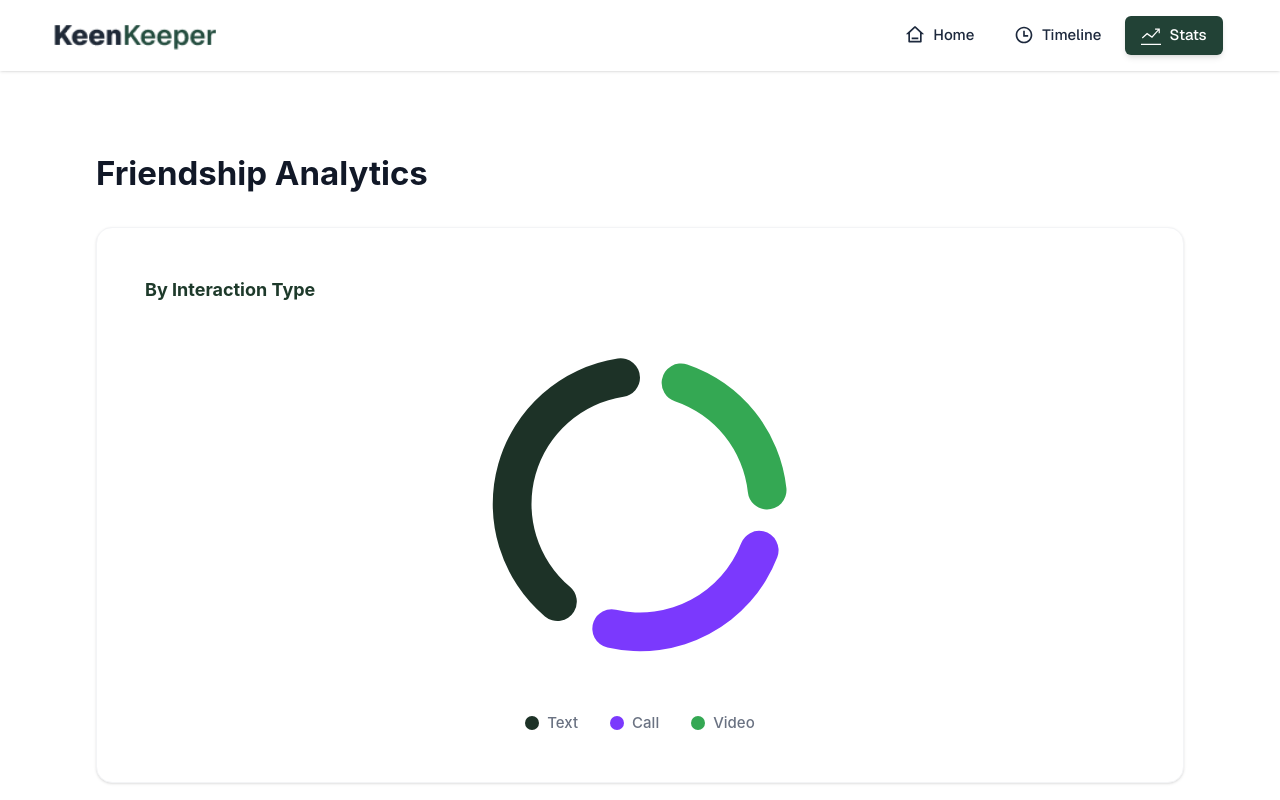
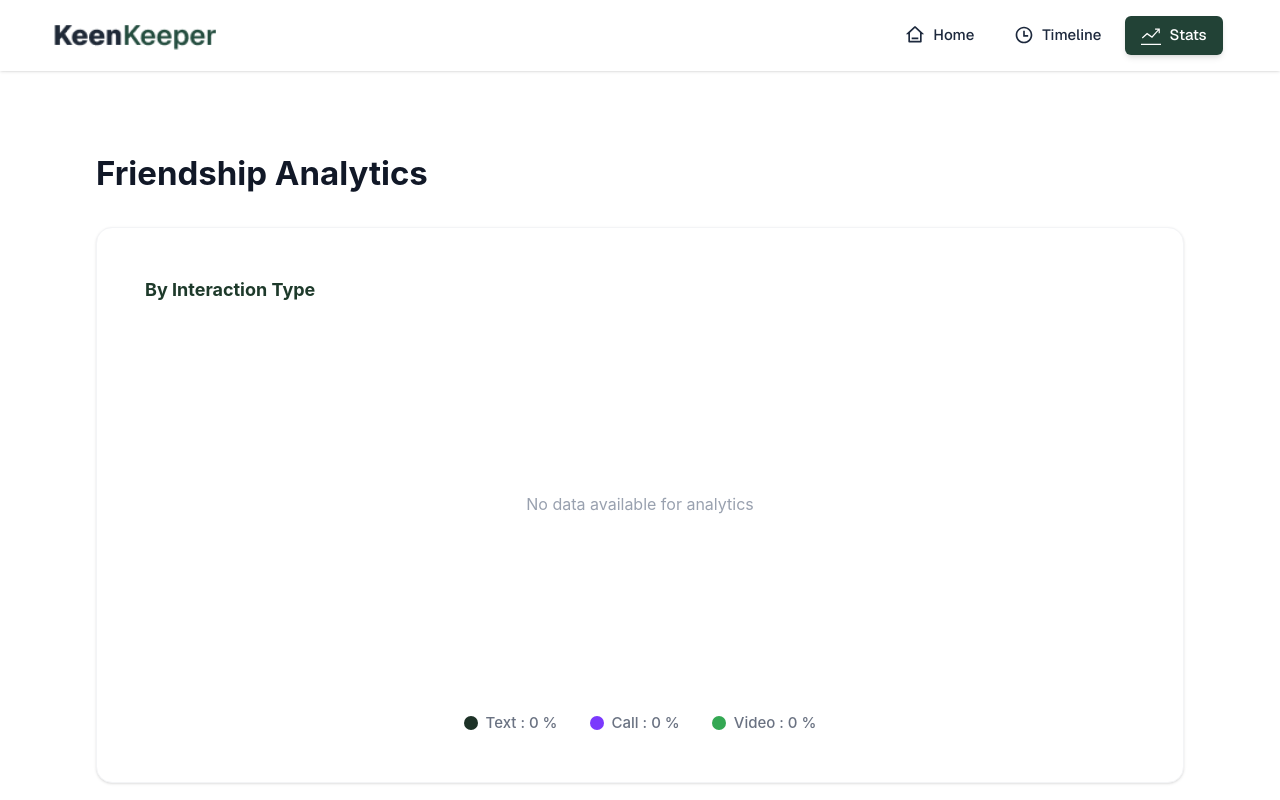
Before and after one commit to fardin33/Assignment_07, a React (Vite) app in the folder KeenKeeper/: page /stats in a window 1280 px wide. Shown: the top 800 px of the page. Built offline with nearby package versions, Linux system fonts and the light colour scheme.

Commit message:
KeenKeeper, Stats Page updated, added Dynamic Data For Analytics

```diff
--- a/KeenKeeper/src/components/homePageComponents/FriendDetailsSection.jsx
+++ b/KeenKeeper/src/components/homePageComponents/FriendDetailsSection.jsx
@@ -13,7 +13,7 @@ import "react-toastify/dist/ReactToastify.css";
 import { TimeLineContext } from "../../context/TimeLineContext";
 
 const FriendDetailsSection = ({ friends }) => {
-  let { events, setEvents } = useContext(TimeLineContext);
+  const { events, setEvents } = useContext(TimeLineContext);
 
   const { id } = useParams();
   const friend = friends?.find((f) => f.id.toString() === id);
@@ -167,7 +167,7 @@ const FriendDetailsSection = ({ friends }) => {
                   <h3 className="text-md md:text-sm lg:text-lg font-bold text-emerald-800">
                     Relationship Goal
                   </h3>
-                  <button className="bg-slate-50 px-2 py-1 rounded text-slate-500 text-[9.5px] md:text-[11px] lg:text-[12px] font-bold uppercase border border-slate-200 hover:bg-black hover:text-white cursor-pointer">
+                  <button className="bg-slate-50 px-2 py-1 rounded text-gray-700 text-[9.5px] md:text-[11px] lg:text-[12px] font-bold uppercase border border-slate-200 hover:bg-black hover:text-white cursor-pointer">
                     Edit
                   </button>
                 </div>
--- a/KeenKeeper/src/components/homePageComponents/YourFriends.jsx
+++ b/KeenKeeper/src/components/homePageComponents/YourFriends.jsx
@@ -1,29 +1,3 @@
-// import React from "react";
-// import FriendsCard from "../Ui/FriendsCard";
-// import { useLoaderData } from "react-router";
-
-// const YourFriends = () => {
-//   const friends = useLoaderData();
-
-//   return (
-//     <section className="w-[85%] mx-auto py-10">
-//       <h2 className="geist text-2xl md:text-2xl lg:text-3xl font-bold text-[#1F2937] mb-8 text-left">
-//         Your Friends
-//       </h2>
-
-//       <div className="mt-3 md:mt-8 lg:mt-10 grid grid-cols-1 sm:grid-cols-2 lg:grid-cols-4 gap-6">
-//         {friends.map((friend) => (
-//           <FriendsCard key={friend.id} friend={friend} />
-//         ))}
-//       </div>
-//     </section>
-//   );
-// };
-
-// export default YourFriends;
-
-// With Loader -
-
 import React, { useState, useEffect } from "react";
 import FriendsCard from "../Ui/FriendsCard";
 import { useLoaderData } from "react-router";
@@ -36,7 +10,7 @@ const YourFriends = () => {
   useEffect(() => {
     const timer = setTimeout(() => {
       setIsLoading(false);
-    }, 1000);
+    }, 700);
 
     return () => clearTimeout(timer);
   }, []);
--- a/KeenKeeper/src/components/statsPageComponents/StatsBodySection.jsx
+++ b/KeenKeeper/src/components/statsPageComponents/StatsBodySection.jsx
@@ -1,44 +1,160 @@
-import React from "react";
-import { PieChart, Pie, Cell, ResponsiveContainer } from "recharts";
+// import React, { useContext } from "react";
+// import { PieChart, Pie, Cell, ResponsiveContainer, Tooltip } from "recharts";
+// import "../../index.css";
+// import { TimeLineContext } from "../../context/TimeLineContext";
+
+// const StatsBodySection = () => {
+//   const { events } = useContext(TimeLineContext);
+
+//   const data = [
+//     { name: "Text", value: events.length, color: "#1D3227" },
+//     { name: "Call", value: events.length, color: "#7B39FD" },
+//     { name: "Video", value: events.length, color: "#34A853" },
+//   ];
+
+//   return (
+//     <section className="w-[85%] mx-auto pt-12 md:pt-16 lg:pt-20 pb-10 font-sans">
+//       <h1 className="text-xl md:text-2xl lg:text-[33px] font-bold text-[#111827] mb-8">
+//         Friendship Analytics
+//       </h1>
+
+//       <div className="bg-white rounded-2xl shadow-sm border border-gray-100 p-8 md:p-12">
+//         <h2 className="text-[#1E3A2B] font-bold text-lg mb-10">
+//           By Interaction Type
+//         </h2>
+
+//         <div className="w-full h-64 md:h-80 flex justify-center items-center">
+//           <ResponsiveContainer width="100%" height="100%">
+//             <PieChart>
+//               <Tooltip
+//                 formatter={(value, name) => [`${value}%`, name]}
+//                 contentStyle={{
+//                   borderRadius: "10px",
+//                   border: "none",
+//                   boxShadow: "0 4px 6px -1px rgb(0 0 0 / 0.1)",
+//                   padding: "10px",
+//                 }}
+//                 itemStyle={{ fontWeight: "bold" }}
+//                 cursor={{ fill: "transparent" }}
+//               />
+//               <Pie
+//                 data={data}
+//                 cx="50%"
+//                 cy="50%"
+//                 innerRadius="70%"
+//                 outerRadius="95%"
+//                 paddingAngle={10}
+//                 cornerRadius={40}
+//                 dataKey="value"
+//                 stroke="none"
+//                 startAngle={90}
+//                 endAngle={450}
+//                 activeShape={undefined}
+//                 isAnimationActive={true}
+//                 style={{ outline: "none", cursor: "pointer" }}
+//               >
+//                 {data.map((entry, index) => (
+//                   <Cell
+//                     key={`cell-${index}`}
+//                     fill={entry.color}
+//                     style={{ outline: "none" }}
+//                   />
+//                 ))}
+//               </Pie>
+//             </PieChart>
+//           </ResponsiveContainer>
+//         </div>
+
+//         {/* Legends */}
+//         <div className="flex justify-center items-center gap-8 mt-12">
+//           {data.map((entry, index) => (
+//             <div key={index} className="flex items-center gap-2">
+//               <div
+//                 className="w-3.5 h-3.5 rounded-full"
+//                 style={{ backgroundColor: entry.color }}
+//               ></div>
+//               <span className="text-[12px] md:text-[13px] lg:text-[15px] font-medium text-gray-500">
+//                 {entry.name}
+//               </span>
+//             </div>
+//           ))}
+//         </div>
+//       </div>
+//     </section>
+//   );
+// };
+
+// export default StatsBodySection;
+
+import React, { useContext } from "react";
+import { PieChart, Pie, Cell, ResponsiveContainer, Tooltip } from "recharts";
+import "../../index.css";
+import { TimeLineContext } from "../../context/TimeLineContext";
 
 const StatsBodySection = () => {
-  // Updated static data with your requested colors
+  const { events } = useContext(TimeLineContext);
+
+  const textCount = events.filter(
+    (event) => event.contactType === "Text",
+  ).length;
+  const callCount = events.filter(
+    (event) => event.contactType === "Call",
+  ).length;
+  const videoCount = events.filter(
+    (event) => event.contactType === "Video",
+  ).length;
+
   const data = [
-    { name: "Text", value: 45, color: "#1D3227" }, // Text Dark
-    { name: "Call", value: 30, color: "#7B39FD" }, // Audio Call Purple
-    { name: "Video", value: 25, color: "#34A853" }, // Video Green
+    { name: "Text", value: textCount, color: "#1D3227" },
+    { name: "Call", value: callCount, color: "#7B39FD" },
+    { name: "Video", value: videoCount, color: "#34A853" },
   ];
 
+  // Jodi kono data-i na thake, tobe chart empty dekhabe
+  const totalEvents = events.length;
+
   return (
-    <section className="w-[85%] md:w-[85%] lg:w-[85%] mx-auto pt-12 md:pt-16 lg:pt-20 pb-10 font-sans">
-      {/* Page Title */}
+    <section className="w-[85%] mx-auto pt-12 md:pt-16 lg:pt-20 pb-10 font-sans">
       <h1 className="text-xl md:text-2xl lg:text-[33px] font-bold text-[#111827] mb-8">
         Friendship Analytics
       </h1>
 
-      {/* Main White Card */}
       <div className="bg-white rounded-2xl shadow-sm border border-gray-100 p-8 md:p-12">
-        {/* Section Subtitle */}
         <h2 className="text-[#1E3A2B] font-bold text-lg mb-10">
           By Interaction Type
         </h2>
 
-        {/* Donut Chart Container */}
         <div className="w-full h-64 md:h-80 flex justify-center items-center">
+          {totalEvents > 0 ? (
             <ResponsiveContainer width="100%" height="100%">
               <PieChart>
+                <Tooltip
+                  // Ekhane percentage calculate kore dekhano hoyeche
+                  formatter={(value) => [
+                    `${value} (${((value / totalEvents) * 100).toFixed(1)}%)`,
+                    "Interactions",
+                  ]}
+                  contentStyle={{
+                    borderRadius: "10px",
+                    border: "none",
+                    boxShadow: "0 4px 6px -1px rgb(0 0 0 / 0.1)",
+                    padding: "10px",
+                  }}
+                  itemStyle={{ fontWeight: "bold" }}
+                />
                 <Pie
                   data={data}
                   cx="50%"
                   cy="50%"
                   innerRadius="70%"
                   outerRadius="95%"
-                paddingAngle={10}
-                cornerRadius={40}
+                  paddingAngle={5} // Gap ektu komiye dewa hoyeche sundor dekhate
+                  cornerRadius={10}
                   dataKey="value"
                   stroke="none"
                   startAngle={90}
                   endAngle={450}
+                  isAnimationActive={true}
                 >
                   {data.map((entry, index) => (
                     <Cell key={`cell-${index}`} fill={entry.color} />
@@ -46,18 +162,24 @@ const StatsBodySection = () => {
                 </Pie>
               </PieChart>
             </ResponsiveContainer>
+          ) : (
+            <div className="text-gray-400">No data available for analytics</div>
+          )}
         </div>
 
+        {/* Legends */}
         <div className="flex justify-center items-center gap-8 mt-12">
           {data.map((entry, index) => (
-            <div key={index} className="flex items-center gap-2">
+            <div key={index} className="flex flex-col items-center">
+              <div className="flex items-center gap-2">
                 <div
                   className="w-3.5 h-3.5 rounded-full"
                   style={{ backgroundColor: entry.color }}
                 ></div>
                 <span className="text-[12px] md:text-[13px] lg:text-[15px] font-medium text-gray-500">
-                {entry.name}
+                  {entry.name} : {entry.value} %
                 </span>
+              </div>
             </div>
           ))}
         </div>
--- a/KeenKeeper/src/index.css
+++ b/KeenKeeper/src/index.css
@@ -6,3 +6,7 @@
   font-family: "Geist", sans-serif;
   font-optical-sizing: auto;
 }
+
+path.recharts-sector:focus {
+  outline: none !important;
+}
```
Also changed, not shown: KeenKeeper/src/pages/stats/Stats.jsx (line endings or trailing spaces). Lines whose indentation alone changed are shown as unchanged.
